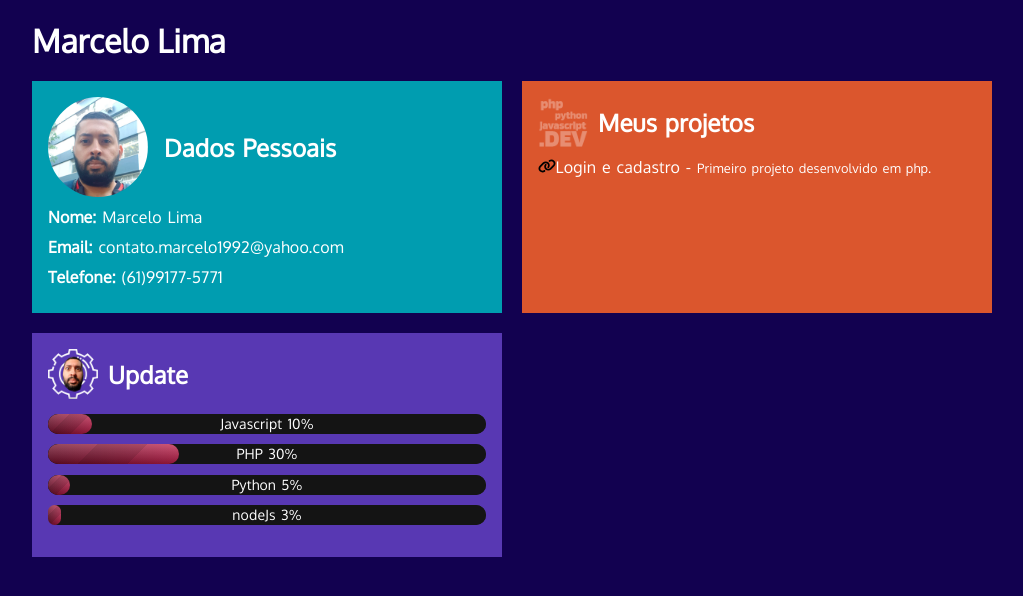
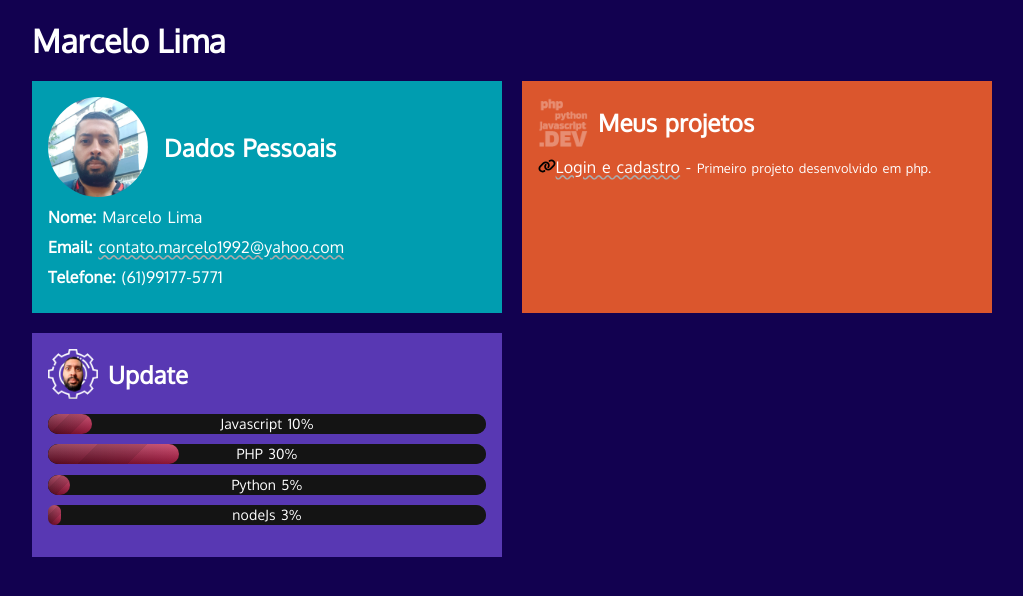
Before and after one commit to MarceloLii/perfil, a plain HTML site: page index.html in a window 1280 px wide. Shown: the whole page, without its empty margins (128-1151 px from the left). Drawn offline with Linux system fonts and the light colour scheme.

Commit message:
Update style.css

```diff
--- a/Resources/style.css
+++ b/Resources/style.css
@@ -19,7 +19,7 @@ body {
 
 a:link, a:visited {
   color: #ffffff;
-  text-decoration: 2px wavy #242424;
+  text-decoration: wavy underline #aaaaaa;
 }
 
 a:hover {
```
